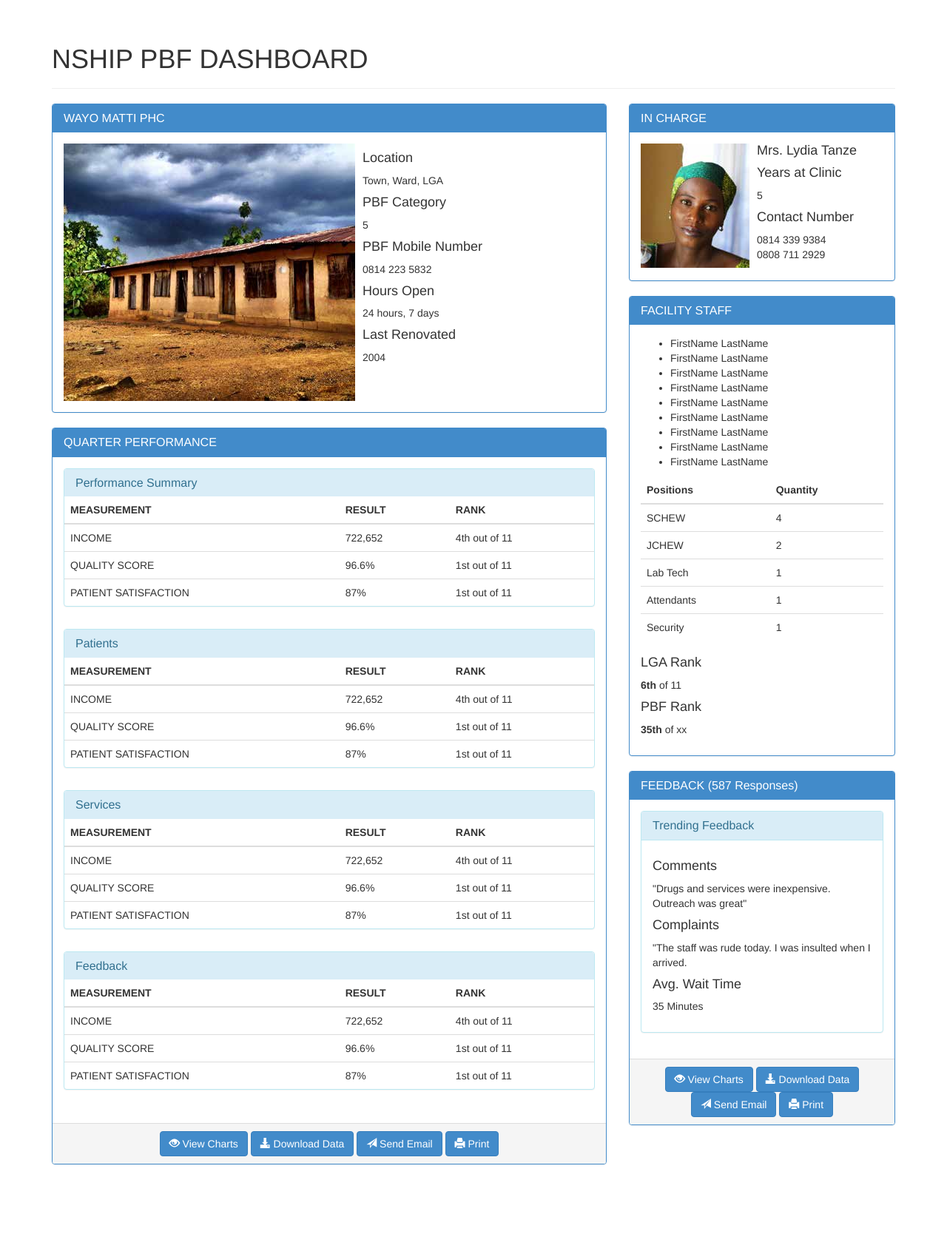
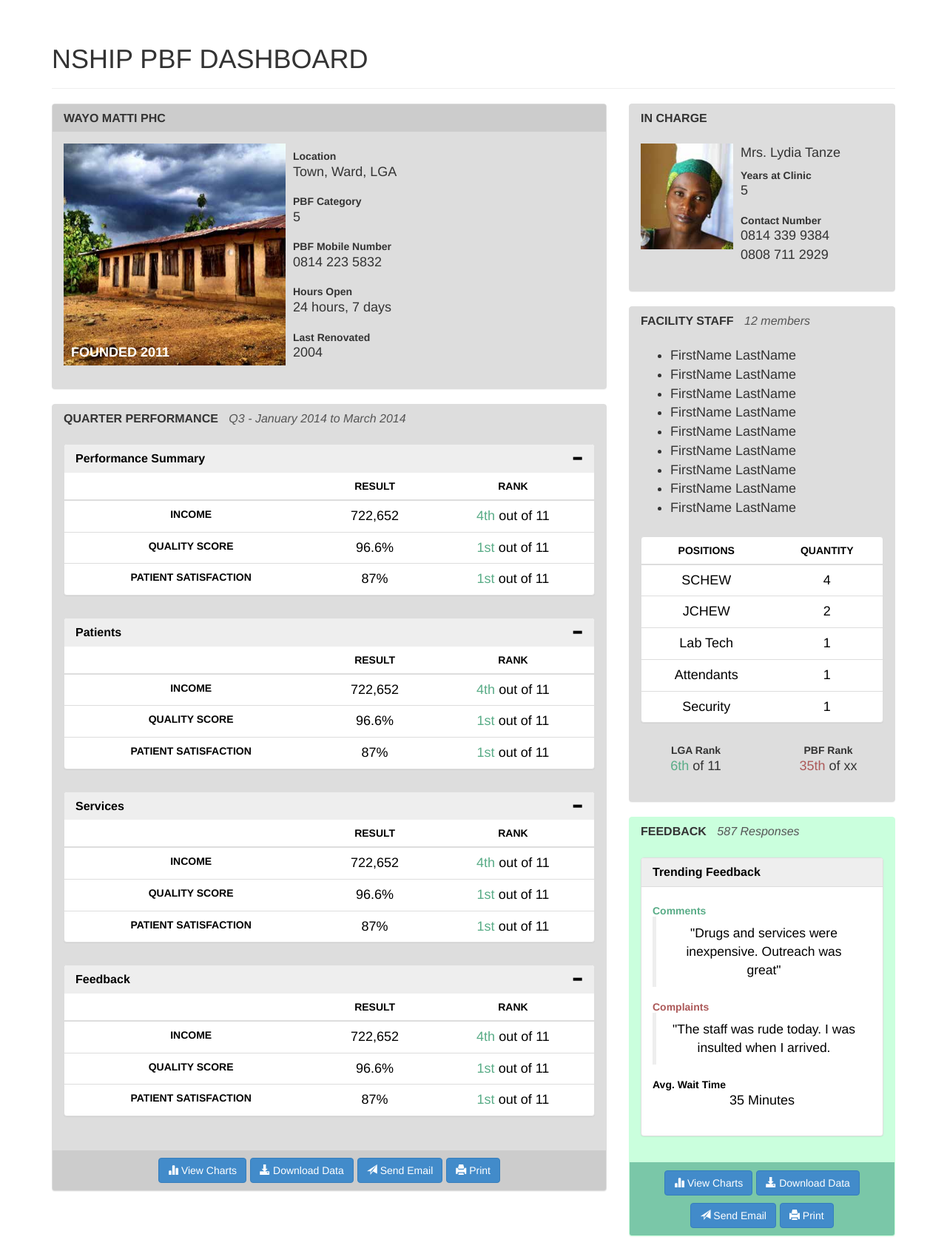
Before and after one commit to myvoice-nigeria/myvoice, a Django app: page /pbf/dashboard/1/ in a window 1280 px wide. Shown: the part 52-1743 px from the top of the page at 74% size. Before the commit the page ends 1626 px from the top, so only its background shows below. Run offline with Django 3.2, Linux system fonts and the light colour scheme; style sheets or scripts are compiled from the project's sources; some libraries are stand-ins or nearby versions.

Commit message:
Dashboard more like prototype

```diff
--- a/myvoice/static/less/site.less
+++ b/myvoice/static/less/site.less
@@ -1,11 +1,28 @@
 // Myvoice-specific styles.
+
+@primaryPanelBackground: #ddd;
+@primaryPanelHeaderBackground: #ccc;
+@primaryPanelText: #333;
+@primaryPanelBorder: @primaryPanelBackground;
+
+@infoPanelBackground: @primaryPanelBackground;
+@infoPanelHeaderBackground: @infoPanelBackground;
+@infoPanelFooterBackground: #ccc;
+@infoPanelBorder: @infoPanelBackground;
+@infoPanelText: @primaryPanelText;
+
+@defaultPanelBackground: #fff;
+@defaultPanelHeaderBackground: #eee;
+@defaultPanelBorder: @infoPanelBackground;
+@defaultPanelText: black;
 
 body.fancy {
     background-image: url("../img/myvoice.png");
     background-position: center;
     background-attachment: fixed;
     background-repeat: no-repeat;
-    background-size: 100% auto;
+    background-size: 100%;
+    background-color: #bbb;
     color: #fff;
     .page-header {
         margin-top: 200px;
@@ -41,3 +58,110 @@ body#pbf-select-clinic {
         text-align: center;
     }
 }
+
+body#pbf-dashboard {
+    .statistic {
+        margin: 10px 0 20px;
+        h4 {
+            font-weight: bold;
+            font-size: 14px;
+            margin: 0;
+        }
+    }
+    .good-rank, .comments {
+        color: #59ac87;
+    }
+    .bad-rank, .complaints {
+        color: #ac5959;
+    }
+    .panel {
+        font-size: 18px;
+        .panel-title {
+            font-weight: bold;
+        }
+        > .table {
+            text-align: center;
+            th {
+                text-align: center;
+                font-size: 14px;
+                font-weight: bold;
+            }
+            &.collapse.in {
+                display: table;
+            }
+        }
+    }
+
+    .panel-primary {
+        background-color: @primaryPanelBackground;
+        border-color: @primaryPanelBorder;
+        color: @primaryPanelText;
+        > .panel-heading {
+            background-color: @primaryPanelHeaderBackground;
+            color: @primaryPanelText;
+            border-color: @primaryPanelBorder;
+        }
+    }
+    .panel-info {
+        background-color: @infoPanelBackground;
+        border-color: @infoPanelBorder;
+        color: @infoPanelText;
+        > .panel-heading {
+            background-color: @infoPanelBackground;
+        }
+        > .panel-footer {
+            background-color: @infoPanelFooterBackground;
+        }
+        > .panel-heading, > .panel-footer {
+            color: @infoPanelText;
+            border-color: @infoPanelBorder;
+            .panel-title small {
+                font-size: 16px;
+                font-style: italic;
+                padding-left: 10px;
+                color: #555;
+            }
+        }
+    }
+    .panel-default {
+        background-color: @defaultPanelBackground;
+        border-color: @defaultPanelBorder;
+        color: @defaultPanelText;
+        > .panel-heading, > .panel-footer {
+            background-color: @defaultPanelHeaderBackground;
+            color: @defaultPanelText;
+            border-color: @defaultPanelBorder;
+            a:hover {
+                cursor: pointer;
+            }
+        }
+    }
+   .panel#basic-info {
+        .text-img-wrapper {
+            position: relative;
+            p {
+                position: absolute;
+                top: 270px;
+                left: 10px;
+                width: 100%;
+                color: #fff;
+                font-weight: bold;
+            }
+        }
+    }
+    .panel#feedback-panel {
+        background-color: #CAFFDD;
+        border-color: #CAFFDD;
+        > .panel-heading {
+            background-color: #CAFFDD;
+            border-color: #CAFFDD;
+        }
+        > .panel-footer {
+            background-color: #7AC7A8;
+            border-color: #7AC7A8;
+        }
+        .statistic p, .statistic blockquote {
+            text-align: center;
+        }
+    }
+}
--- a/myvoice/templates/pbf/dashboard/dashboard.html
+++ b/myvoice/templates/pbf/dashboard/dashboard.html
@@ -1,8 +1,25 @@
 {% extends "base.html" %}
 
-{% block title %}Wayo Matti- NSHIP PBF Dashboard{% endblock title %}
+{% block title %}Wayo Matti - NSHIP PBF Dashboard{% endblock title %}
 
 {% block body-id %}pbf-dashboard{% endblock body-id %}
+
+{% block extra-js %}
+  <script>
+    $(function() {
+      $('.panel-info table.collapse').on('show.bs.collapse', function(event) {
+        var span = $(this).closest('.panel').find('.panel-title a span')
+        span.removeClass('glyphicon-plus');
+        span.addClass('glyphicon-minus');
+      });
+      $('.panel-info table.collapse').on('hidden.bs.collapse', function(event) {
+        var span = $(this).closest('.panel').find('.panel-title a span')
+        span.removeClass('glyphicon-minus');
+        span.addClass('glyphicon-plus');
+      });
+    });
+  </script>
+{% endblock extra-js %}
 
 {% block content %}
 <div class="row">
--- a/myvoice/templates/pbf/dashboard/panels/basic_info.html
+++ b/myvoice/templates/pbf/dashboard/panels/basic_info.html
@@ -1,31 +1,35 @@
 {% load static from staticfiles %}
-<div class="panel panel-primary">
+<div class="panel panel-primary" id="basic-info">
   <div class="panel-heading">
     <h2 class="panel-title">WAYO MATTI PHC</h2>
   </div>
   <div class="panel-body">
     <div class="media">
       <div class="pull-left">
-        <img class="media-object" src="{% static 'img/wayo-matti.png' %}" alt="Wayo Matti PHC" />
+        <div class="text-img-wrapper">
+          <img class="media-object" src="{% static 'img/wayo-matti.png' %}"
+               alt="Wayo Matti PHC" width="300" height="300" />
+          <p>FOUNDED 2011</p>
+        </div>
       </div>
       <div class="media-body">
-        <div>
+        <div class="statistic">
           <h4>Location</h4>
           <p>Town, Ward, LGA</p>
         </div>
-        <div>
+        <div class="statistic">
           <h4>PBF Category</h4>
           <p>5</p>
         </div>
-        <div>
+        <div class="statistic">
           <h4>PBF Mobile Number</h4>
           <p>0814 223 5832</p>
         </div>
-        <div>
+        <div class="statistic">
           <h4>Hours Open</h4>
           <p>24 hours, 7 days</p>
         </div>
-        <div>
+        <div class="statistic">
           <h4>Last Renovated</h4>
           <p>2004</p>
         </div>
--- a/myvoice/templates/pbf/dashboard/panels/facility_staff.html
+++ b/myvoice/templates/pbf/dashboard/panels/facility_staff.html
@@ -1,18 +1,23 @@
-<div class="panel panel-primary">
+<div class="panel panel-info">
   <div class="panel-heading">
-    <h2 class="panel-title">FACILITY STAFF</h2>
+    <h2 class="panel-title">
+      FACILITY STAFF
+      <small>12 members</small>
+    </h2>
   </div>
   <div class="panel-body">
-    <ul>
+    <ul id="employee-list" style="padding-bottom: 25px; margin: 0;">
       {% for i in "123456789" %}
       <li>FirstName LastName</li>
       {% endfor %}
     </ul>
+
+    <div class="panel panel-default">
       <table class="table">
         <thead>
           <tr>
-          <th>Positions</th>
-          <th>Quantity</th>
+            <th>POSITIONS</th>
+            <th>QUANTITY</th>
           </tr>
         </thead>
         <tbody>
@@ -24,14 +29,21 @@
           {% endfor %}
         </tbody>
       </table>
+    </div>
 
-    <div>
+    <div class="row" style="text-align: center;">
+      <div class="col-md-6">
+        <div class="statistic">
           <h4>LGA Rank</h4>
-      <p><strong>6th</strong> of 11</p>
+          <p><span class="good-rank">6th</span> of 11</p>
         </div>
-    <div>
+      </div>
+      <div class="col-md-6">
+        <div class="statistic">
           <h4>PBF Rank</h4>
-      <p><strong>35th</strong> of xx</p>
+          <p><span class="bad-rank">35th</span> of xx</p>
         </div>
       </div>
     </div>
+  </div>
+</div>
--- a/myvoice/templates/pbf/dashboard/panels/feedback.html
+++ b/myvoice/templates/pbf/dashboard/panels/feedback.html
@@ -1,22 +1,25 @@
-<div class="panel panel-primary">
+<div class="panel panel-info" id="feedback-panel">
   <div class="panel-heading">
-    <h2 class="panel-title">FEEDBACK (587 Responses)</h2>
+    <h2 class="panel-title">
+      FEEDBACK
+      <small>587 Responses</small>
+    </h2>
   </div>
   <div class="panel-body">
-    <div class="panel panel-info">
+    <div class="panel panel-default">
       <div class="panel-heading">
         <h3 class="panel-title">Trending Feedback</h3>
       </div>
       <div class="panel-body">
-        <div>
-          <h4>Comments</h4>
-          <p>"Drugs and services were inexpensive. Outreach was great"</p>
+        <div class="statistic">
+          <h4 class="comments">Comments</h4>
+          <blockquote>"Drugs and services were inexpensive. Outreach was great"</blockquote>
         </div>
-        <div>
-          <h4>Complaints</h4>
-          <p>"The staff was rude today. I was insulted when I arrived.</p>
+        <div class="statistic">
+          <h4 class="complaints">Complaints</h4>
+          <blockquote>"The staff was rude today. I was insulted when I arrived.</blockquote>
         </div>
-        <div>
+        <div class="statistic">
           <h4>Avg. Wait Time</h4>
           <p>35 Minutes</p>
         </div>
@@ -24,14 +27,17 @@
     </div>
   </div>
   <div class="panel-footer" style="text-align: center;">
+    <div style="padding-bottom: 5px;">
       <a class="btn btn-primary" href="#">
-      <span class="glyphicon glyphicon-eye-open"></span>
+        <span class="glyphicon glyphicon-stats"></span>
         View Charts
       </a>
       <a class="btn btn-primary" href="#">
         <span class="glyphicon glyphicon-download-alt"></span>
         Download Data
       </a>
+    </div>
+    <div style="padding-top: 5px;">
       <a class="btn btn-primary" href="#">
         <span class="glyphicon glyphicon-send"></span>
         Send Email
@@ -42,3 +48,4 @@
       </a>
     </div>
   </div>
+</div>
--- a/myvoice/templates/pbf/dashboard/panels/in_charge.html
+++ b/myvoice/templates/pbf/dashboard/panels/in_charge.html
@@ -1,20 +1,21 @@
 {% load static from staticfiles %}
-<div class="panel panel-primary">
+<div class="panel panel-info">
   <div class="panel-heading">
     <h2 class="panel-title">IN CHARGE</h2>
   </div>
   <div class="panel-body">
     <div class="media">
       <div class="pull-left">
-        <img class="media-object" src="{% static 'img/lydia.png' %}" alt="Mrs. Lydia Tanze" />
+        <img class="media-object" src="{% static 'img/lydia.png' %}"
+             alt="Mrs. Lydia Tanze" width="125" />
       </div>
       <div class="media-body">
-        <h4 class="media-heading">Mrs. Lydia Tanze</h4>
-        <div>
+        <p>Mrs. Lydia Tanze</p>
+        <div class="statistic">
           <h4>Years at Clinic</h4>
           <p>5</p>
         </div>
-        <div>
+        <div class="statistic">
           <h4>Contact Number</h4>
           <p>0814 339 9384<br />0808 711 2929</p>
         </div>
--- a/myvoice/templates/pbf/dashboard/panels/quarter_performance.html
+++ b/myvoice/templates/pbf/dashboard/panels/quarter_performance.html
@@ -1,39 +1,47 @@
-<div class="panel panel-primary">
+<div class="panel panel-info">
   <div class="panel-heading">
-    <h2 class="panel-title">QUARTER PERFORMANCE</h2>
+    <h2 class="panel-title">
+      QUARTER PERFORMANCE
+      <small>Q3 - January 2014 to March 2014</small>
+    </h2>
   </div>
   <div class="panel-body">
     <div class="panel-group">
       {% for i in "1234" %}
-      <div class="panel panel-info" style="margin-bottom: 30px;">
+      <div class="panel panel-default" style="margin-bottom: 30px;"
+           id="{% cycle 'performance-summary' 'patients' 'services' 'feedback' as id %}">
         <div class="panel-heading">
           <h4 class="panel-title">
             {% cycle "Performance Summary" "Patients" "Services" "Feedback" %}
+            <a class="pull-right" data-toggle="collapse"
+               data-target="#{{ id }} table">
+              <span class="glyphicon glyphicon-minus"></span>
+            </a>
           </h4>
         </div>
-        <table class="table">
+        <table class="table collapse in">
           <thead>
             <tr>
-              <th>MEASUREMENT</th>
+              <th></th>
               <th>RESULT</th>
               <th>RANK</th>
             </tr>
           </thead>
           <tbody>
             <tr>
-              <td>INCOME</td>
+              <th>INCOME</th>
               <td>722,652</td>
-              <td>4th out of 11</td>
+              <td><span class="good-rank">4th</span> out of 11</td>
             </tr>
             <tr>
-              <td>QUALITY SCORE</td>
+              <th>QUALITY SCORE</th>
               <td>96.6%</td>
-              <td>1st out of 11</td>
+              <td><span class="good-rank">1st</span> out of 11</td>
             </tr>
             <tr>
-              <td>PATIENT SATISFACTION</td>
+              <th>PATIENT SATISFACTION</th>
               <td>87%</td>
-              <td>1st out of 11</td>
+              <td><span class="good-rank">1st</span> out of 11</td>
           </tbody>
         </table>
       </div>
@@ -42,7 +50,7 @@
   </div>
   <div class="panel-footer" style="text-align: center;">
     <a class="btn btn-primary" href="#">
-      <span class="glyphicon glyphicon-eye-open"></span>
+      <span class="glyphicon glyphicon-stats"></span>
       View Charts
     </a>
     <a class="btn btn-primary" href="#">
```
Lines whose indentation alone changed are shown as unchanged.
